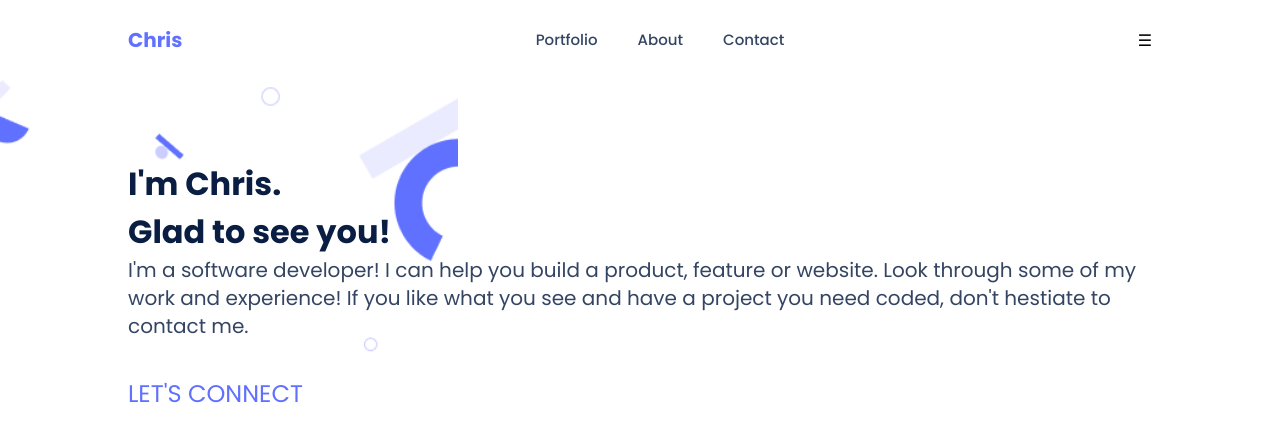
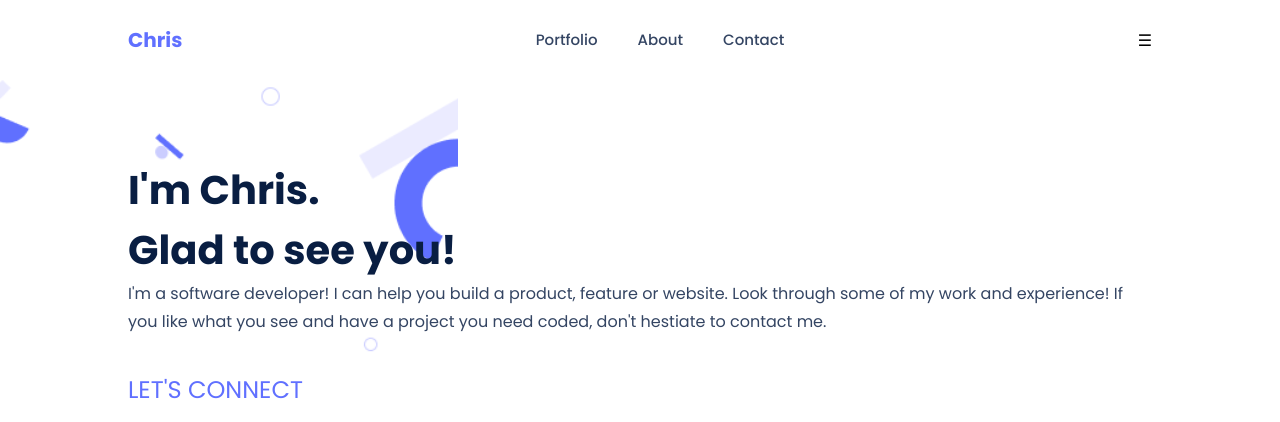
Before and after one commit to 10-menachi/portfolio, a website: page index.html in a window 1280 px wide. Shown: the top 422 px of the page. Drawn offline with Linux system fonts and the light colour scheme.

Commit message:
Update styles as per changes

```diff
--- a/styles.css
+++ b/styles.css
@@ -80,7 +80,7 @@
   font-family: "Poppins", sans-serif;
   font-style: normal;
   font-weight: 700;
-  font-size: 2rem;
+  font-size: 2.5rem;
   color: #091e42;
 }
 
@@ -88,7 +88,7 @@
   font-family: "Poppins", sans-serif;
   font-style: normal;
   font-weight: 400;
-  font-size: 1.25rem;
+  font-size: 1rem;
   line-height: 1.75rem;
   color: #344563;
   margin-bottom: 2.5rem;
```
